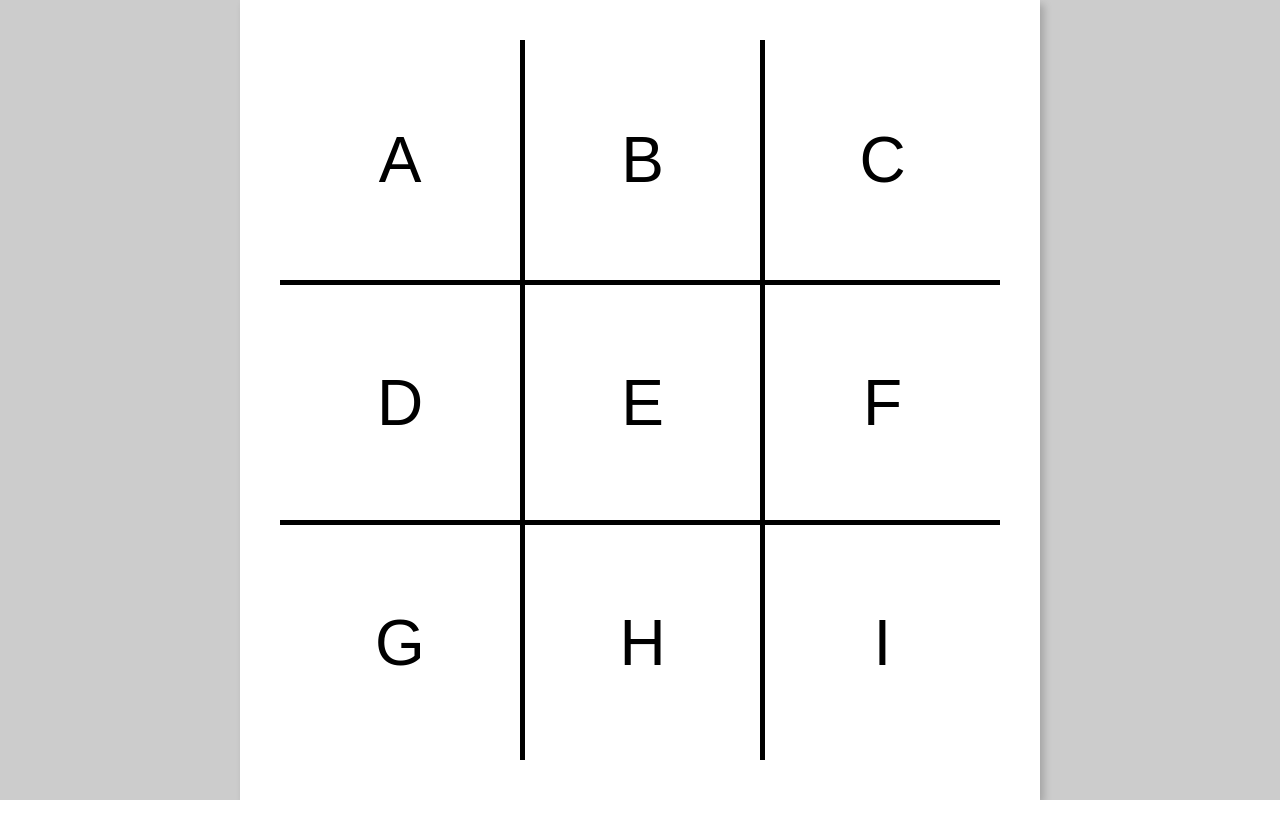
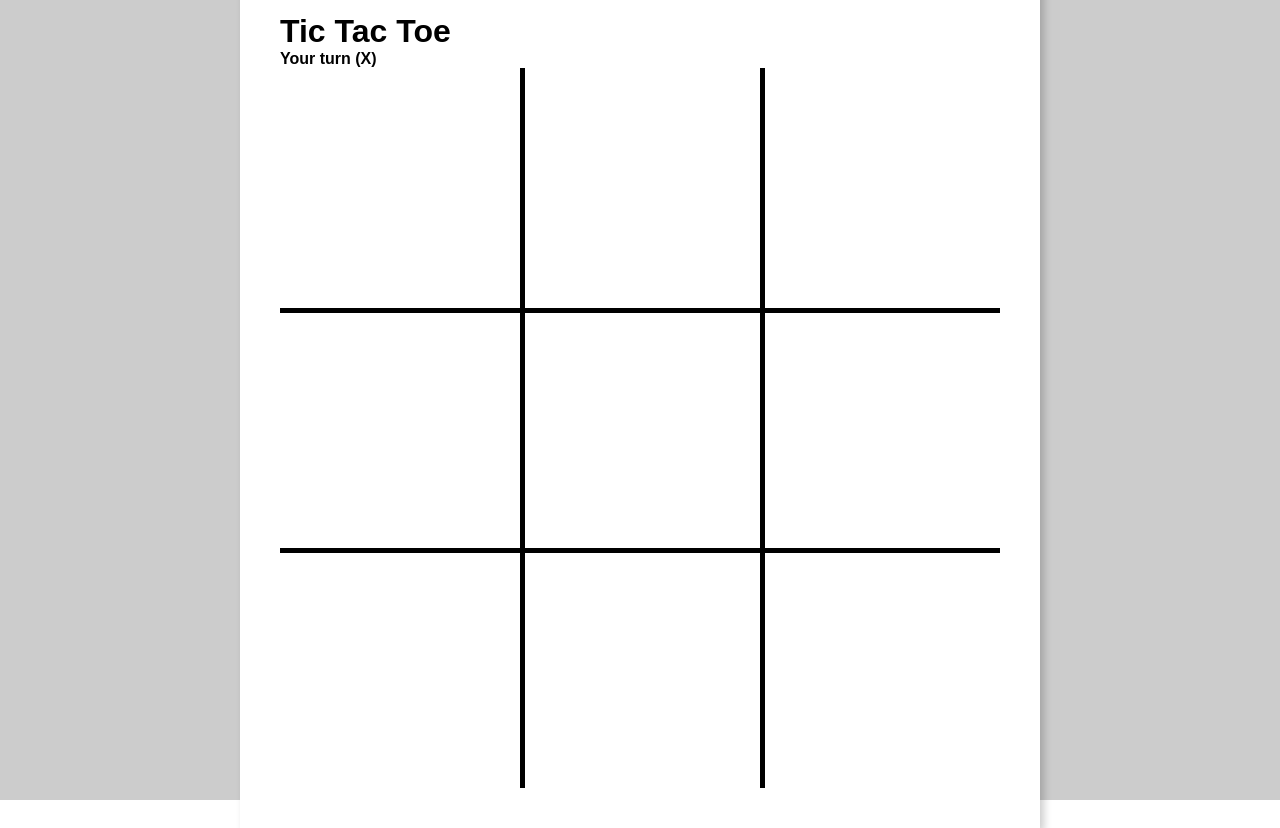
Before and after one commit to NielsCodes/tictactoe, an Angular app: page / in a window 1280 px wide. Before the commit the page ends 800 px from the top, so only its background shows below. Built offline with nearby package versions, Linux system fonts and the light colour scheme.

Commit message:
Add basic playability and winner check

```diff
--- a/src/app/app.component.html
+++ b/src/app/app.component.html
@@ -1,4 +1,13 @@
 <div id="page-container">
+
+  <main>
+
+    <div id="heading-container">
+      <h1>Tic Tac Toe</h1>
+      <h4 *ngIf="player === 'human' && winner === null">Your turn (X)</h4>
+      <h4 *ngIf="player === 'ai' && winner === null">AI's turn (O)</h4>
+      <h4 *ngIf="winner !== null" (click)="resetGame()" id="reset-btn">{{ winner }} wins. Reset?</h4>
+    </div>
 
     <div id="board-container">
       <div class="space" (click)="playSpace(0,0)">{{ board[0][0] }}</div>
@@ -12,4 +21,6 @@
       <div class="space" (click)="playSpace(2,2)">{{ board[2][2] }}</div>
     </div>
 
+  </main>
+
 </div>
--- a/src/app/app.component.sass
+++ b/src/app/app.component.sass
@@ -7,28 +7,36 @@
   width: 100vw
   font-family: sans-serif
 
-  #board-container
+  main
     background: #fff
     padding: 40px
     box-shadow: 4px 4px 8px rgb(0 0 0 / 20%)
     width: clamp(300px, 80vw, 800px)
-    display: grid
-    grid-template-rows: 1fr 1fr 1fr
-    grid-template-columns: 1fr 1fr 1fr
 
-    .space
-      display: block
-      aspect-ratio: 1
-      display: flex
-      align-items: center
-      justify-content: center
-      border-top: 5px solid black
-      border-left: 5px solid black
-      cursor: pointer
-      font-size: 4em
+  main
+    #heading-container
+      #reset-btn
+        cursor: pointer
+        user-select: none
 
-      &:nth-child(n+1):nth-child(-n+3)
-        border-top: none
+    #board-container
+      display: grid
+      grid-template-rows: 1fr 1fr 1fr
+      grid-template-columns: 1fr 1fr 1fr
 
-      &:nth-child(3n+1)
-        border-left: none
+      .space
+        display: block
+        aspect-ratio: 1
+        display: flex
+        align-items: center
+        justify-content: center
+        border-top: 5px solid black
+        border-left: 5px solid black
+        cursor: pointer
+        font-size: 4em
+
+        &:nth-child(n+1):nth-child(-n+3)
+          border-top: none
+
+        &:nth-child(3n+1)
+          border-left: none
--- a/src/app/app.component.ts
+++ b/src/app/app.component.ts
@@ -6,16 +6,90 @@ import { Component } from '@angular/core';
   styleUrls: ['./app.component.sass']
 })
 export class AppComponent {
-  title = 'tictactoe';
+
+  constructor() {
+    const winner = this.checkWinner();
+    console.log(winner);
+  }
 
   board = [
-    ['A', 'B', 'C'],
-    ['D', 'E', 'F'],
-    ['G', 'H', 'I']
+    ['', '', ''],
+    ['', '', ''],
+    ['', '', '']
   ]
+  available = 9;
+  player: 'human' | 'ai' = 'human';
+  winner: string| null = null;
 
   playSpace(y: number, x: number) {
-    this.board[y][x] = 'X';
+    let character = 'X';
+    if (this.player === 'ai') {
+      character = 'O';
+      this.player = 'human';
+    } else {
+      this.player = 'ai';
+    }
+    this.board[y][x] = character;
+    this.checkWinner();
+  }
+
+  checkWinner() {
+    const b = this.board;
+
+    for (let i = 0; i < 3; i++) {
+      // Check column
+      if (this.isFullLine(b[i][0], b[i][1], b[i][2])) {
+        this.winner = b[i][0];
+      }
+
+      // Check row
+      if (this.isFullLine(b[0][i], b[1][i], b[2][i])) {
+        this.winner = b[0][i];
+      }
+    }
+
+    // Check diagonals
+    if (
+      this.isFullLine(b[0][0], b[1][1], b[2][2]) ||
+      this.isFullLine(b[0][2], b[1][1], b[2][0])
+    ) {
+      this.winner = b[1][1];
+    }
+
+    // If ther is no winner and no available spots are left, game ends in tie
+    if (!!this.winner && this.available === 0) {
+      this.winner = 'tie';
+    }
+    return this.winner;
+  }
+
+  /**
+   * Check if a full line is both filled and the same player
+   * @param a first field in line
+   * @param b second field in line
+   * @param c third field in line
+   * @returns whether the line is full (won by player)
+   */
+  isFullLine(a: string, b: string, c: string) {
+    return (a === b && b === c && a !== '');
+  }
+
+  resetGame() {
+    this.board = [
+      ['', '', ''],
+      ['', '', ''],
+      ['', '', '']
+    ];
+    this.available = 9;
+    this.winner = null;
+  }
+
+  bestMove() {
+
+  }
+
+  minimax(board: string[][], depth: number, isMaximizing: boolean) {
+
   }
 
 }
```
Lines whose indentation alone changed are shown as unchanged.
